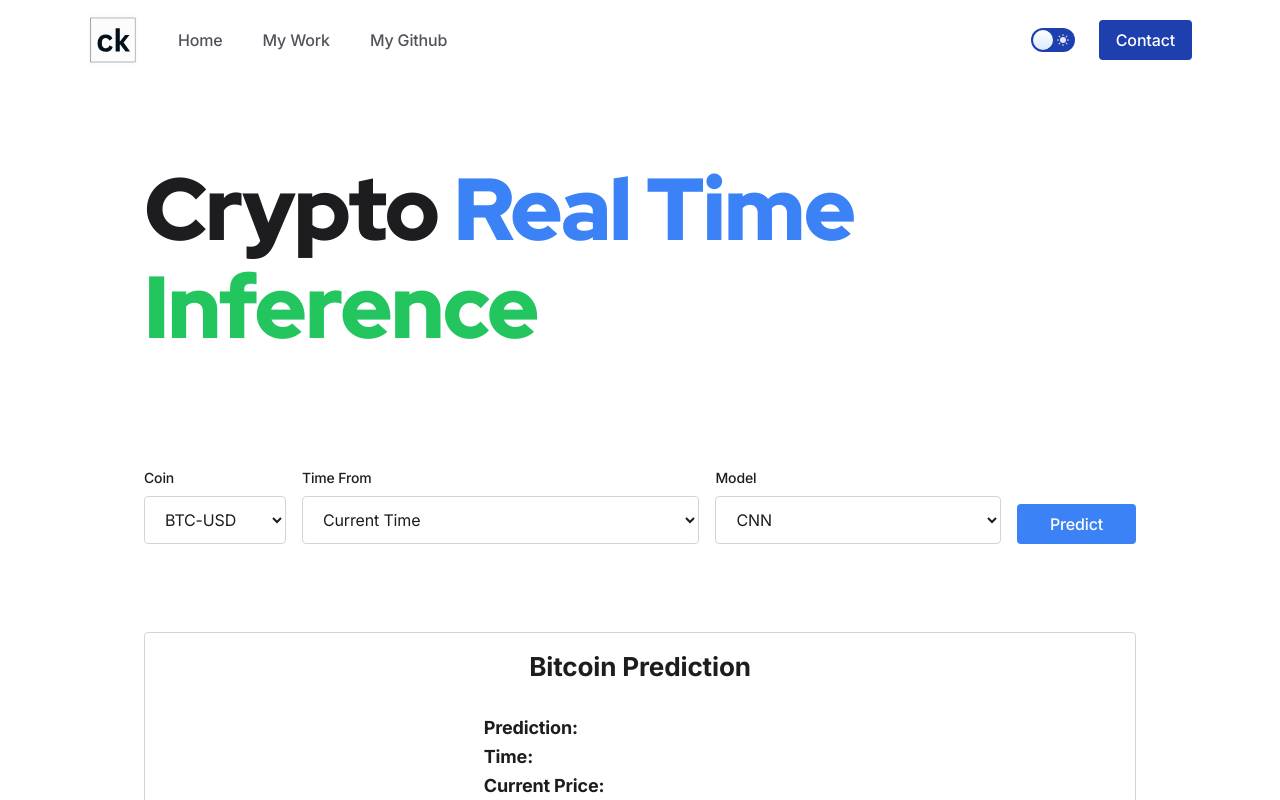
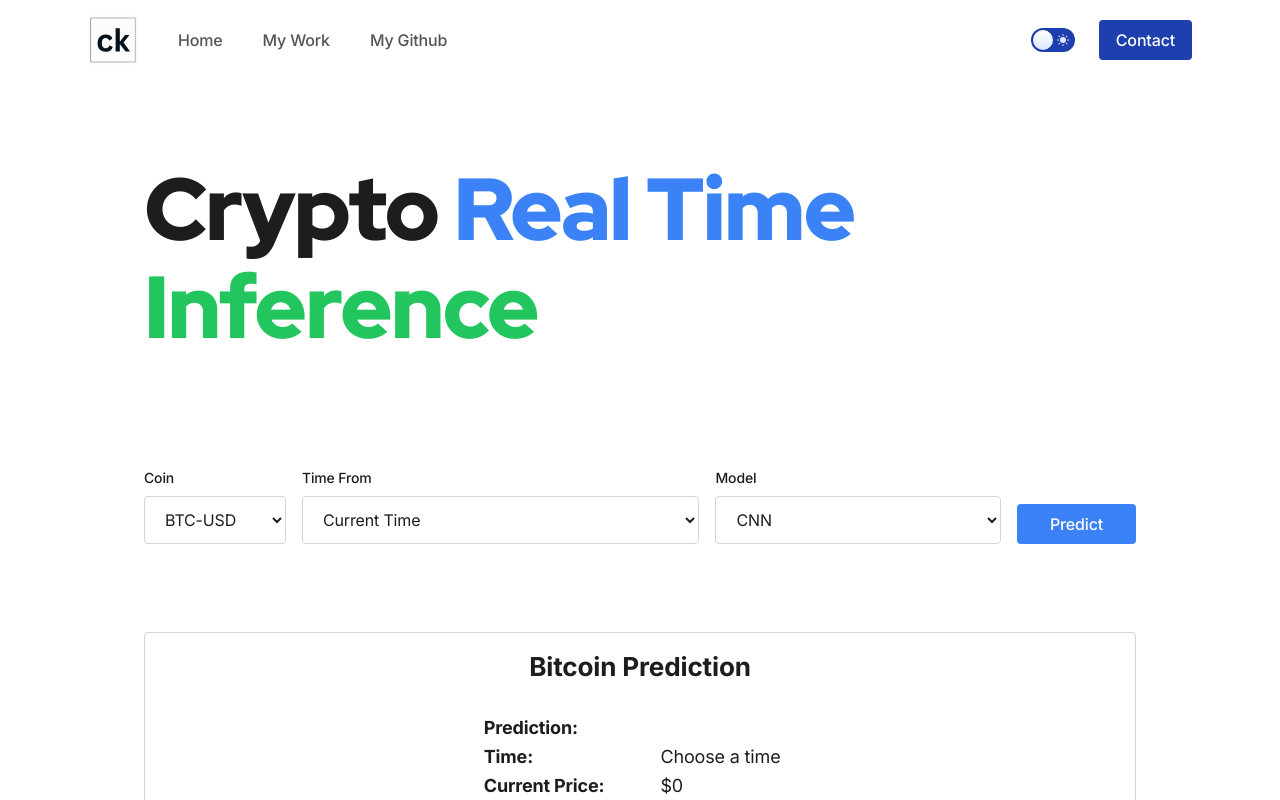
Before and after one commit to christopherkeim/christopherkeim-xyz, a Next.js app: page /projects/crypto in a window 1280 px wide. Shown: the top 800 px of the page. Built offline with nearby package versions, Linux system fonts and the light colour scheme.

Commit message:
Fixed white text in light mode

```diff
--- a/components/Projects/Crypto/PredictionRow.tsx
+++ b/components/Projects/Crypto/PredictionRow.tsx
@@ -1,11 +1,11 @@
 export function PredictionRow({
   title,
   value,
-  valueColor = "white",
+  valueColor = "inherit",
 }: {
   title: string;
   value: string;
-  valueColor?: "white" | "green" | "red";
+  valueColor?: "inherit" | "green" | "red";
 }) {
   return (
     <tr className="">
```
